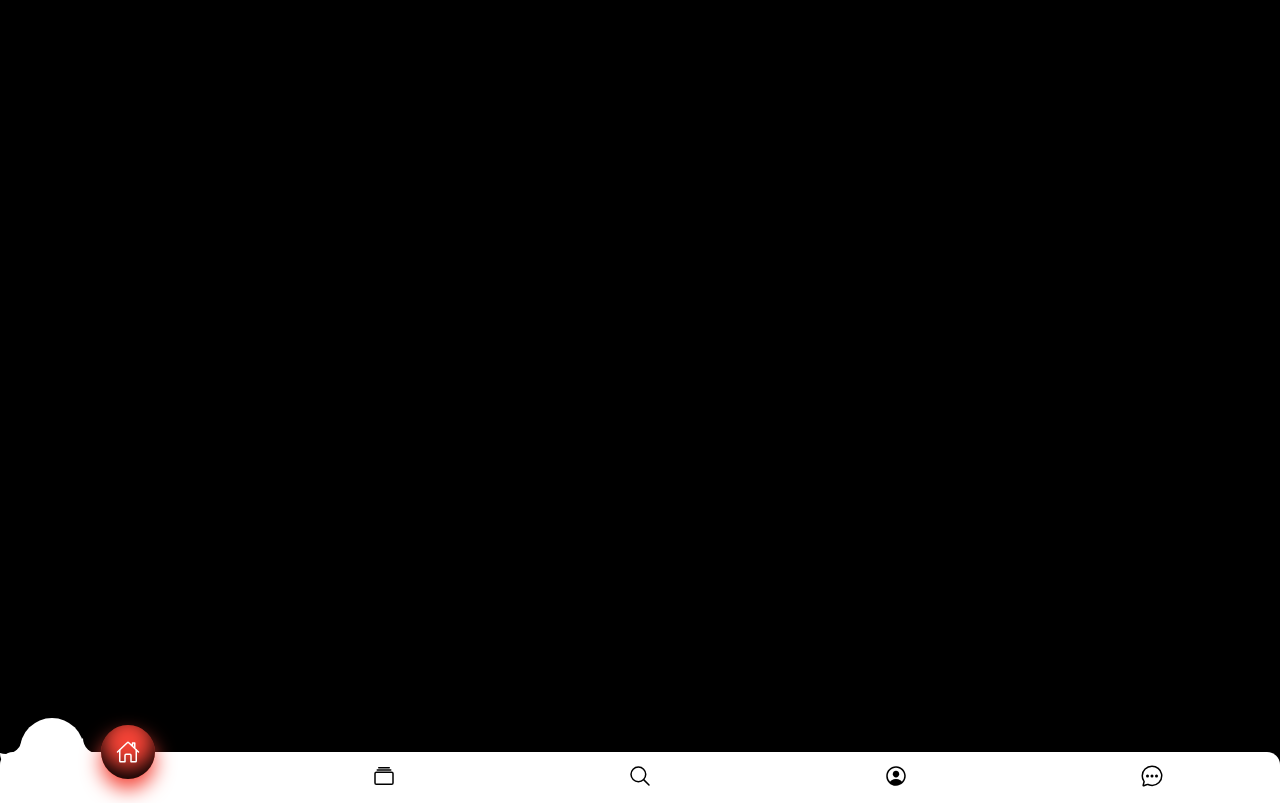
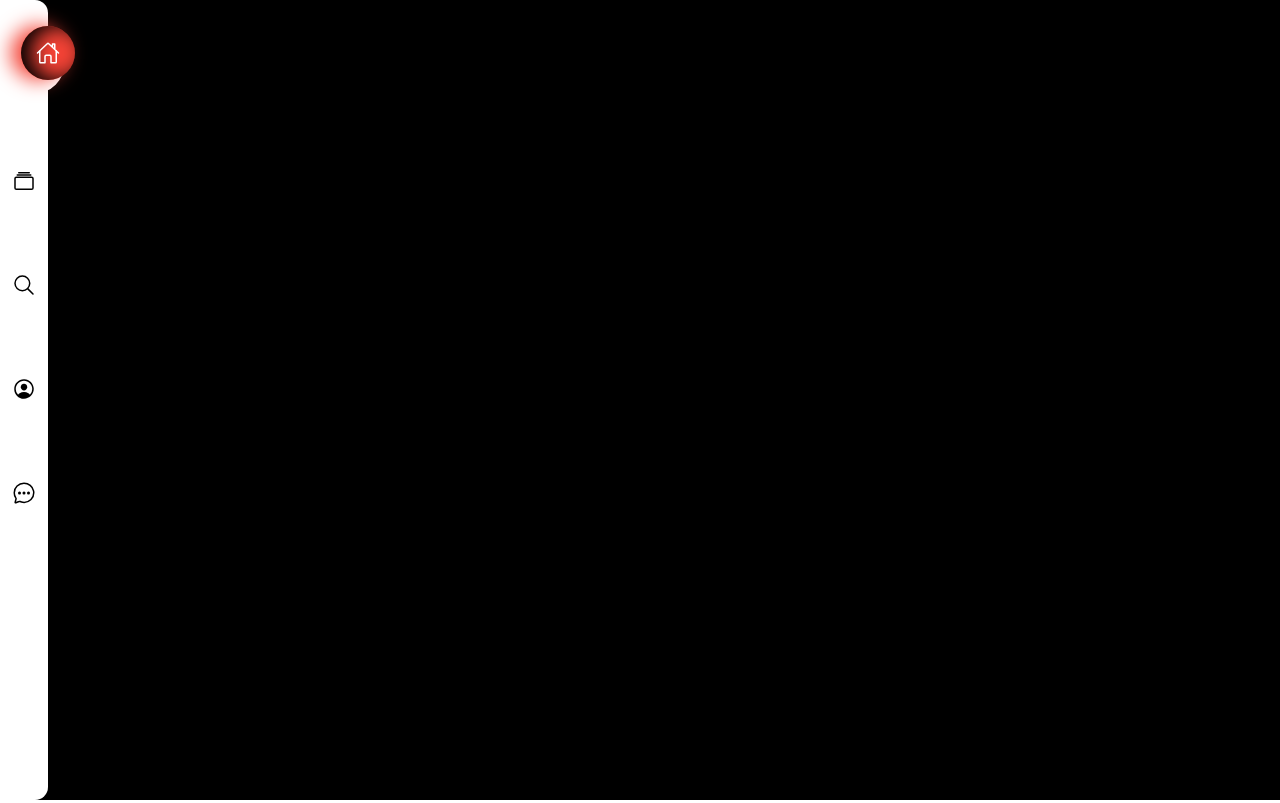
Before and after one commit to KaramatiSyntax/Class-8, a plain HTML site: page index-2.html in a window 1280 px wide. Drawn offline with nearby package versions, Linux system fonts and the light colour scheme.

Commit message:
Responsive Style-2.css

```diff
--- a/Style-2.css
+++ b/Style-2.css
@@ -102,6 +102,7 @@ main{
   min-height: 100vh;
   background: black;
   color: white;
+  overflow: hidden;
 }
 
 main nav{
@@ -184,6 +185,7 @@ main nav ul li.active a{
   color: white;
   box-shadow: 0 10px 20px var(--clr),
               inset 0 -10px 20px black;
+  transition: 0.1s;
 }
 
 main nav ul li.active:nth-child(1) ~ span{
@@ -201,3 +203,77 @@ main nav ul li.active:nth-child(4) ~ span{
 main nav ul li.active:nth-child(5) ~ span{
   left: 81.6%;
 }
+
+/* desktop */
+@media(min-width: 1020px){
+  main nav{
+    width: auto;
+    height: 100vh;
+    bottom: none;
+    top: 0;
+  }
+  main nav ul{
+    width: 3rem;
+    height: 100%;
+    justify-content: flex-start;
+    flex-direction: column;
+    bottom: none;
+    top: 0;
+    border-top-left-radius: 0;
+    border-top-right-radius: 13px;
+    border-bottom-right-radius: 13px;
+ }
+
+ main nav ul li{
+    margin-top: 50px;
+ }
+
+ main nav ul span{
+  bottom: none;
+  left: 1.25em;
+}
+
+main nav ul span::before,
+main nav ul span::after{
+  top: none;
+  left: 6%;
+}
+
+main nav ul span::before{
+  left: none;
+  top: -47%;
+}
+
+main nav ul span::after{
+  right: 0;
+  bottom: -47%;
+}
+
+main nav ul li.active a{
+  bottom: none;
+  left: 1.50rem;
+  box-shadow: -10px 0 20px var(--clr),
+              inset 10px 0 20px black;
+}
+
+main nav ul li.active:nth-child(1) ~ span{
+  left: none;
+  top: 30px
+}
+main nav ul li.active:nth-child(2) ~ span{
+  left: none;
+  top: 60px;
+}
+main nav ul li.active:nth-child(3) ~ span{
+  left: none;
+  top: 90px;
+}
+main nav ul li.active:nth-child(4) ~ span{
+  left: none;
+  top: 120px;
+}
+main nav ul li.active:nth-child(5) ~ span{
+  left: none;
+  top: 500px;
+}
+  }
```
